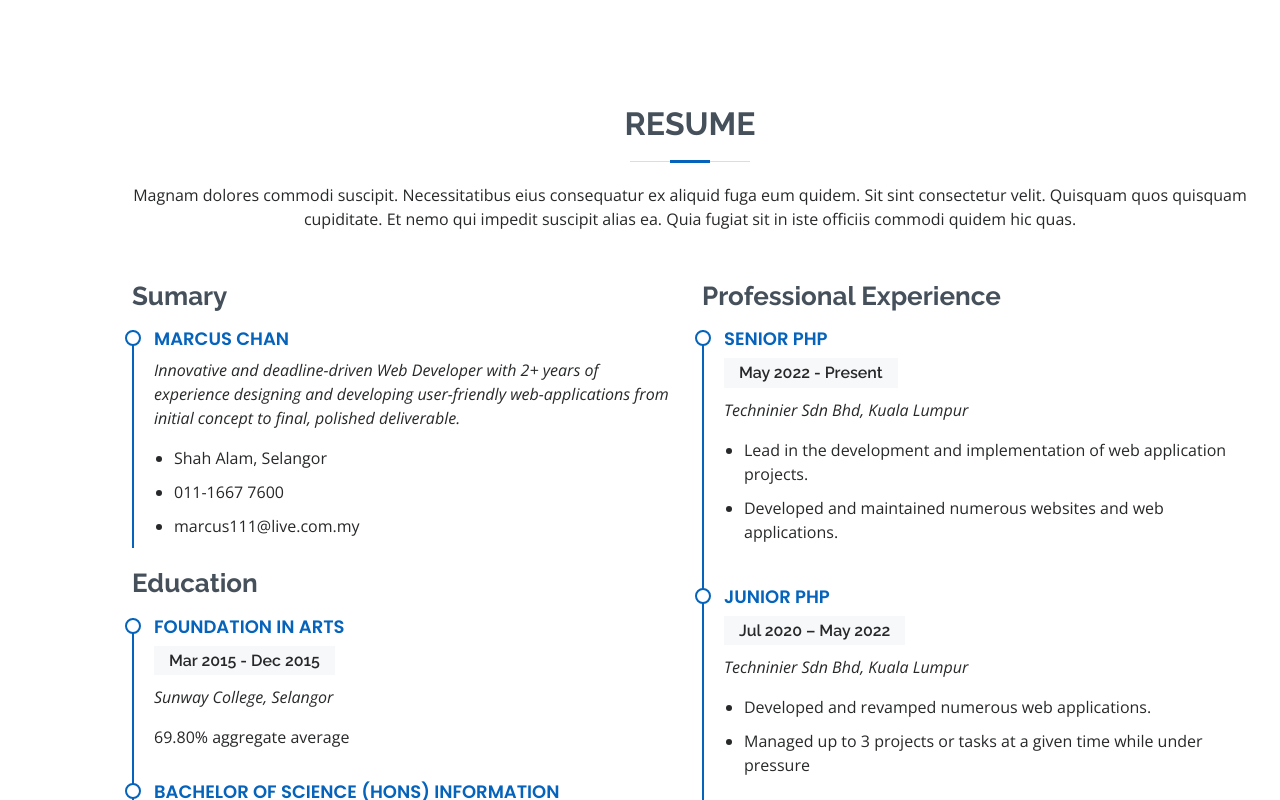
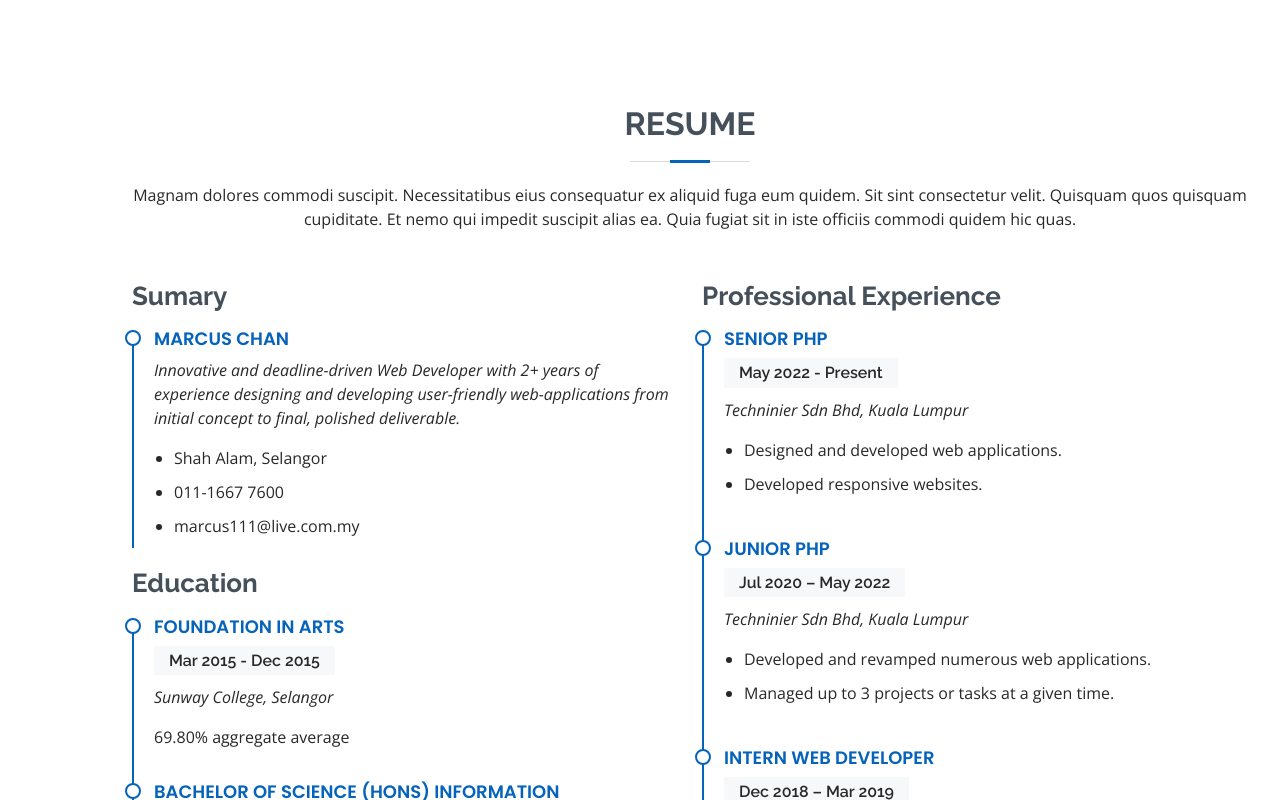
Before and after one commit to Marcus1113/MarcusResume, a plain HTML site: page index.html in a window 1280 px wide. Shown: the part 2000-2800 px from the top of the page. Drawn offline with nearby package versions, Linux system fonts and the light colour scheme.

Commit message:
+ update content

```diff
--- a/index.html
+++ b/index.html
@@ -239,8 +239,8 @@
                             <h5>May 2022 - Present</h5>
                             <p><em>Techninier Sdn Bhd, Kuala Lumpur</em></p>
                             <ul>
-                                <li>Lead in the development and implementation of web application projects.</li>
-                                <li>Developed and maintained numerous websites and web applications.</li>
+                                <li>Designed and developed web applications.</li>
+                                <li>Developed responsive websites.</li>
                             </ul>
                         </div>
                         <div class="resume-item">
@@ -249,7 +249,7 @@
                             <p><em>Techninier Sdn Bhd, Kuala Lumpur</em></p>
                             <ul>
                                 <li>Developed and revamped numerous web applications.</li>
-                                <li>Managed up to 3 projects or tasks at a given time while under pressure</li>
+                                <li>Managed up to 3 projects or tasks at a given time.</li>
                             </ul>
                         </div>
                         <div class="resume-item">
@@ -258,7 +258,8 @@
                             <p><em>SearchGuru Sdn Bhd, Kuala Lumpur</em></p>
                             <ul>
                                 <li>Maintain websites using Wordpress.</li>
-                                <li>Front-end customization through CSS and backend development with PHP and CodeIgniter </li>
+                                <li>Front-end customization through CSS.</li>
+                                <li>backend development with PHP and CodeIgniter.</li>
                             </ul>
                         </div>
                     </div>
```
